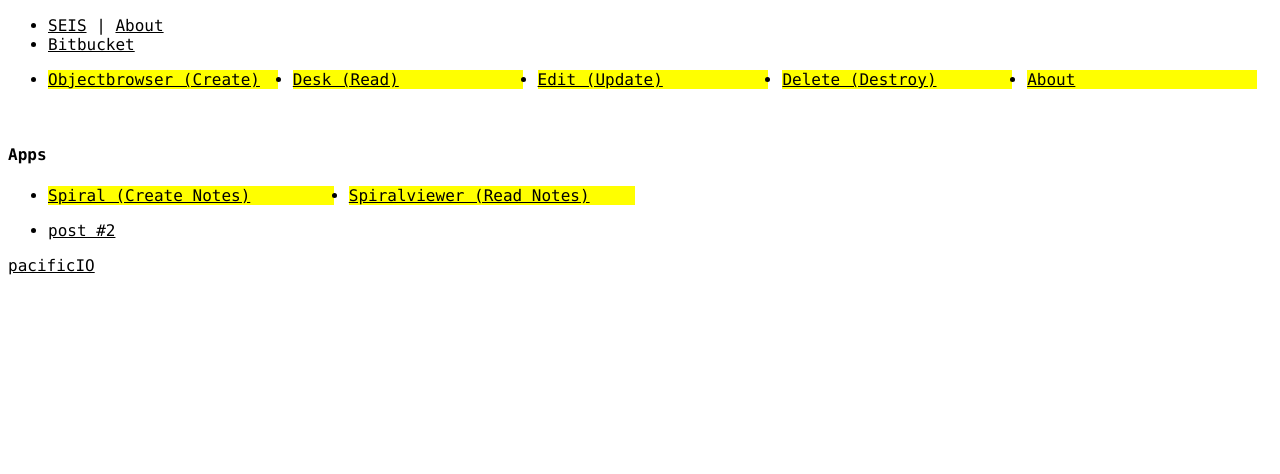
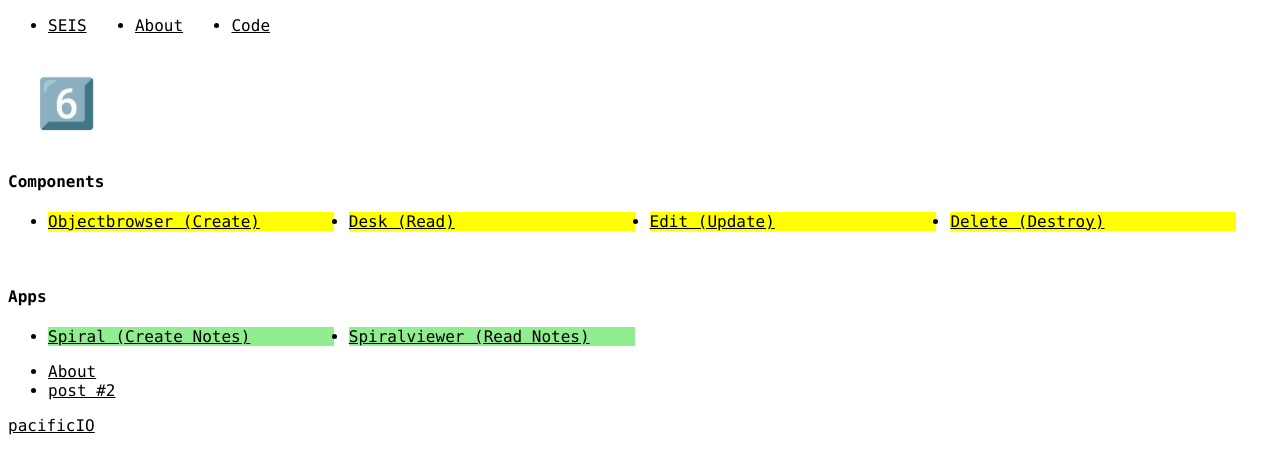
Before and after one commit to pacificpelican/seis, a Next.js app: page / in a window 1280 px wide. Shown: the top 474 px of the page. Built offline with nearby package versions, Linux system fonts and the light colour scheme.

Commit message:
update layout and header

```diff
--- a/package.json
+++ b/package.json
@@ -1,6 +1,6 @@
 {
   "name": "seis",
-  "version": "0.9.4",
+  "version": "0.9.5",
   "scripts": {
     "dev": "node server.js",
     "build": "next build",
--- a/pages/Headernav.js
+++ b/pages/Headernav.js
@@ -6,11 +6,14 @@ export default () => (
     <nav id="topnav">
       <ul id="navlist">
         <li id="website">
-          <a href="../../../..">SEIS</a> | <a href="../../About">About</a>
+          <a href="../../../..">SEIS</a>
+        </li>
+        <li>
+          <a href="../../About">About</a>
         </li>
         <li>
           <a href="https://bitbucket.org/pacificpelican/seis/src/master/">
-            Bitbucket
+            Code
           </a>
         </li>
       </ul>
@@ -23,6 +26,12 @@ export default () => (
       a:visited {
         color: black;
       }
+      ul#navlist {
+        display: flex;
+      }
+      ul#navlist li {
+        margin-right: calc(10px + 3vw);
+      }
     `}</style>
   </header>
 );
--- a/pages/index.js
+++ b/pages/index.js
@@ -6,6 +6,8 @@ import Headernav from "./Headernav";
 export default () => (
   <section id="homeContainer">
     <Headernav />
+    <h2 id="six">6️⃣</h2>
+    <h4>Components</h4>
     <ul id="seis">
       <li>
         <Link href="/Objectbrowser">
@@ -27,11 +29,6 @@ export default () => (
           <a>Delete (Destroy)</a>
         </Link>
       </li>
-      <li>
-        <Link href="/About">
-          <a>About</a>
-        </Link>
-      </li>
     </ul>
     <br />
     <h4>Apps</h4>
@@ -49,6 +46,11 @@ export default () => (
     </ul>
     <ul>
       <li>
+        <Link href="/About">
+          <a>About</a>
+        </Link>
+      </li>
+      <li>
         <Link href={{ pathname: "/posts", query: { id: "2" } }} as="/posts/2">
           <a>post #2</a>
         </Link>
@@ -58,16 +60,23 @@ export default () => (
       <a href="https://pacificio.com">pacificIO</a>
     </footer>
     <style jsx>{`
-      ul#seis, ul#apps {
+      ul#seis,
+      ul#apps {
         display: flex;
       }
-      ul#seis li, ul#apps li {
+      ul#seis li {
         width: calc(30px + 20vw);
         background: yellow;
         margin-right: calc(1vw + 2px);
       }
+      ul#apps li {
+        width: calc(30px + 20vw);
+        background: lightgreen;
+        margin-right: calc(1vw + 2px);
+      }
       .spread,
-      section#homeContainer, section#homeContainer a {
+      section#homeContainer,
+      section#homeContainer a {
         font-family: "Ubuntu Mono", "Inconsolata", "Hack", "Fira Code", Menlo,
           monospace;
         color: black;
@@ -94,6 +103,10 @@ export default () => (
         padding-top: calc(1px + 0.8vw);
         padding-bottom: calc(1px + 0.6vw);
       }
+      h2#six {
+        margin-left: calc(3px + 2vw);
+        font-size: calc(3rem);
+      }
     `}</style>
   </section>
 );
```
Also changed, not shown: pages/About.js (+8 -4 lines).
